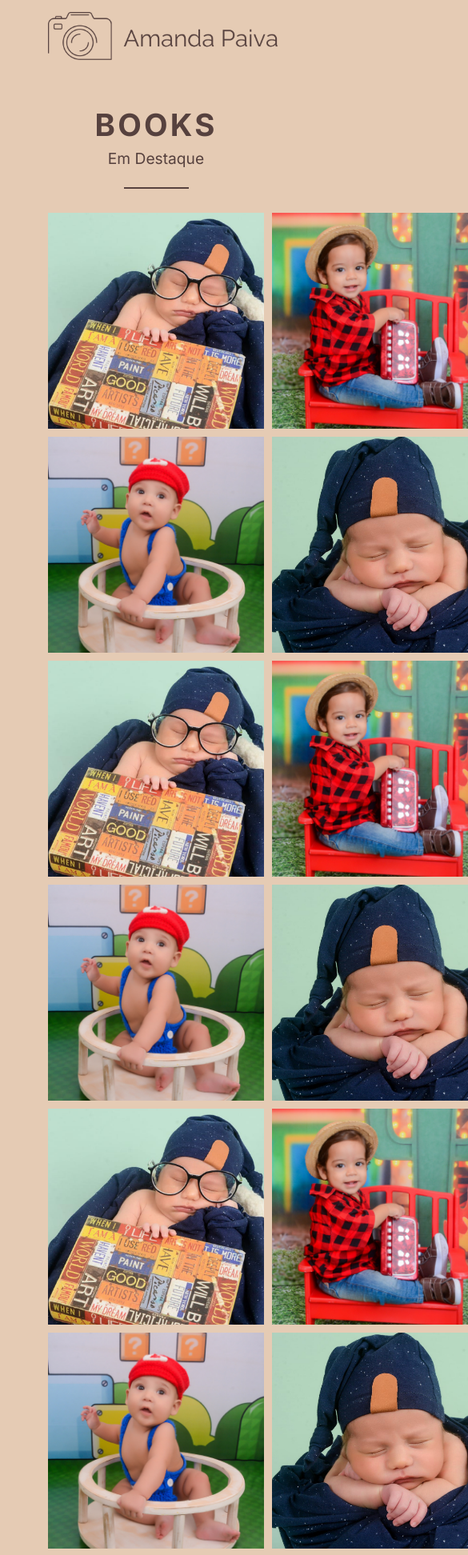
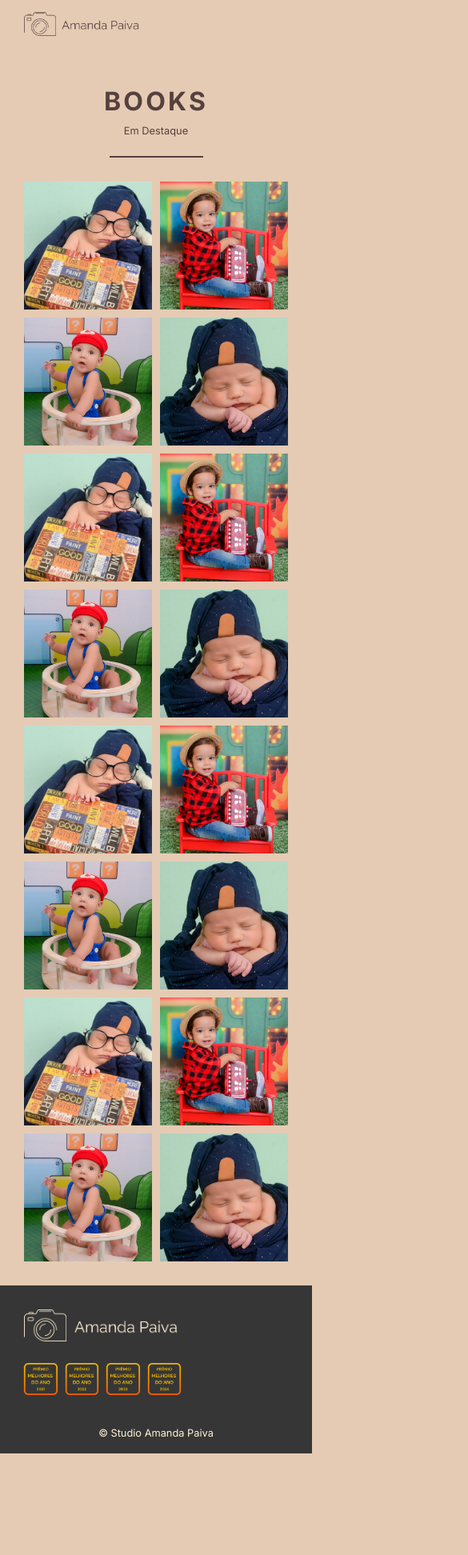
Before and after one commit to matheusfelipe20/projeto-studio-amanda, a React (Create React App) app in the folder projeto-studio-amanda/: page /books in a window 390 px wide. Shown: the top 1944 px of the page at 80% size, 585 px wide, since content can reach past the window. After the commit the page ends 1817 px from the top, so only its background shows below. Built offline with nearby package versions, Linux system fonts and the light colour scheme.

Commit message:
Ajustando os componentes para o mobile e melhorando a interface do book

```diff
--- a/projeto-studio-amanda/src/components/header/HeaderSubDominio.css
+++ b/projeto-studio-amanda/src/components/header/HeaderSubDominio.css
@@ -15,3 +15,12 @@
     margin-left: 60px;
     cursor: pointer;
 }
+
+/* Responsivo para mobile */
+@media (max-width: 768px) {
+
+    .header-secundary-img {
+        height: 30px;
+        margin-left: 30px;
+    }
+}
--- a/projeto-studio-amanda/src/page/books/Books.css
+++ b/projeto-studio-amanda/src/page/books/Books.css
@@ -1,5 +1,5 @@
 .section-books {
-    padding: 100px 60px 0px 60px;
+    padding: 100px 0px 0px 0px;
     display: flex;
     align-items: center;
     justify-content: center;
@@ -47,3 +47,38 @@
     gap: 10px;
     justify-content: center;
 }
+
+/* Responsivo para mobile */
+@media (max-width: 768px) {
+
+    .section-books {
+        padding: 80px 0px 0px 0px;
+    }
+
+    .books-title h1{
+        font-size: 2rem;
+        letter-spacing: 0.2rem;
+    }
+
+    .books-title p {
+        font-size: 0.8rem;
+        margin-top: -20px;
+    }
+
+    .book-photo-horizontal {
+        width: 160px;
+        height: 160px;
+        object-fit: cover;
+    }
+
+    .book-panel {
+        margin-bottom: 0px;
+    }
+
+    .book-panel > div {
+        display: grid;
+        grid-template-columns: repeat(2, 160px);
+        gap: 10px;
+        justify-content: center;
+    }
+}
--- a/projeto-studio-amanda/src/page/home/catalog/CatalogMenu.css
+++ b/projeto-studio-amanda/src/page/home/catalog/CatalogMenu.css
@@ -114,14 +114,6 @@
     width: 200px;
 }
 
-.menu-title a {
-    text-decoration: none;
-}
-
-.menu-title a:hover {
-    text-decoration: none;
-}
-
 .menu-title p {
     color: var(--color-primary);
     font-size: 1.2rem;
@@ -213,16 +205,16 @@
         margin: 0;
         display: flex;
         justify-content: center;
-        gap: 30px;
+        gap: 12px;
     }
 
     .menu-options {
         position: relative;
-        width: 23%;
+        width: 25%;
     }
 
     .menu-options img {
-        width: 90px;
+        width: 97px;
         height: auto;
         display: block;
         object-fit: cover;
--- a/projeto-studio-amanda/src/page/home/catalog/CatalogMenu.js
+++ b/projeto-studio-amanda/src/page/home/catalog/CatalogMenu.js
@@ -8,8 +8,6 @@ import photoCatalog4 from '../../../assets/img/catalog/catalog-p4.png';
 import photoMenu1 from '../../../assets/img/catalog/catalog-menu-1.png';
 import photoMenu2 from '../../../assets/img/catalog/catalog-menu-2.png';
 import photoMenu3 from '../../../assets/img/catalog/catalog-menu-3.png';
-
-import { Link } from 'react-router-dom';
 
 const CatalogMenu = () => (
     <div className="catalog-container">
@@ -36,9 +34,7 @@ const CatalogMenu = () => (
                 <div className="menu-options">
                     <img src={photoMenu1} alt="Imagem de apresentação de menu" />
                     <div className="menu-title">
-                        <Link to="/books">
-                            <p>Books</p>
-                        </Link>
+                        <p>Books</p>
                     </div>
                 </div>
                 <div className="menu-options">
--- a/projeto-studio-amanda/src/page/home/footer/Footer.css
+++ b/projeto-studio-amanda/src/page/home/footer/Footer.css
@@ -1,7 +1,7 @@
 .footer-container {
     background-color: var(--background-footer);
     width: 100%;
-    height: 225px;
+    height: 220px;
     margin-top: 30px;
 }
 
@@ -31,13 +31,14 @@
     .footer-container {
         background-color: var(--background-footer);
         width: 100%;
-        height: 185px;
+        height: 210px;
         margin-top: 30px;
     }
 
     .footer-container img {
         height: 40px;
         margin-left: 30px;
+        margin-top: 30px;
     }
 
     .footer-awards {
--- a/projeto-studio-amanda/src/page/home/gallery/Gallery.css
+++ b/projeto-studio-amanda/src/page/home/gallery/Gallery.css
@@ -44,6 +44,33 @@
     grid-template-columns: repeat(2, 270px);
     gap: 10px;
     justify-content: center;
+}
+
+.gallery-button {
+    display: flex;
+    justify-content: center;
+    align-items: center;
+    margin-top: 20px;
+}
+
+.gallery-button a {
+    display: inline-block;
+    padding: 2px 55px;
+    background-color: var(--background-button-simple);
+    color: var(--color-secundary);
+    font-size: 16px;
+    font-weight: bold;
+    text-decoration: none;
+    transition: background-color 0.3s, transform 0.3s;
+}
+
+.gallery-button a:hover {
+    background-color: var(--background-button-simple-hover);
+    transform: translateY(-3px);
+}
+
+.gallery-button a:active {
+    transform: translateY(1px);
 }
 
 .gallery-footer {
--- a/projeto-studio-amanda/src/page/home/gallery/Gallery.js
+++ b/projeto-studio-amanda/src/page/home/gallery/Gallery.js
@@ -1,4 +1,5 @@
 import React from 'react';
+import { Link } from 'react-router-dom';
 import './Gallery.css';
 import galleryPhoto from '../../../assets/img/gallery/photo-gallery.png';
 
@@ -39,6 +40,13 @@ const Gallery = () => (
                 </div>
                 <img className="gallery-photo-vertical" src={galleryPhotoVertical2} alt="foto adolescente fazendo pose" />
             </div>
+            <div className="gallery-button">
+                <Link to="/books">
+                    <p>
+                        Ver mais
+                    </p>
+                </Link>
+            </div>
             <div className="gallery-footer">
                 <img src={galleryPhoto} alt="rodapé da galeria"/>
             </div>
--- a/projeto-studio-amanda/src/variables/Colors.css
+++ b/projeto-studio-amanda/src/variables/Colors.css
@@ -15,6 +15,7 @@
 
     /* Cores botões */
     --background-button-simple: #56413E;
+    --background-button-simple-hover: #3b2a28;
 
     --color-button-simple: #56413E;
 }
```
